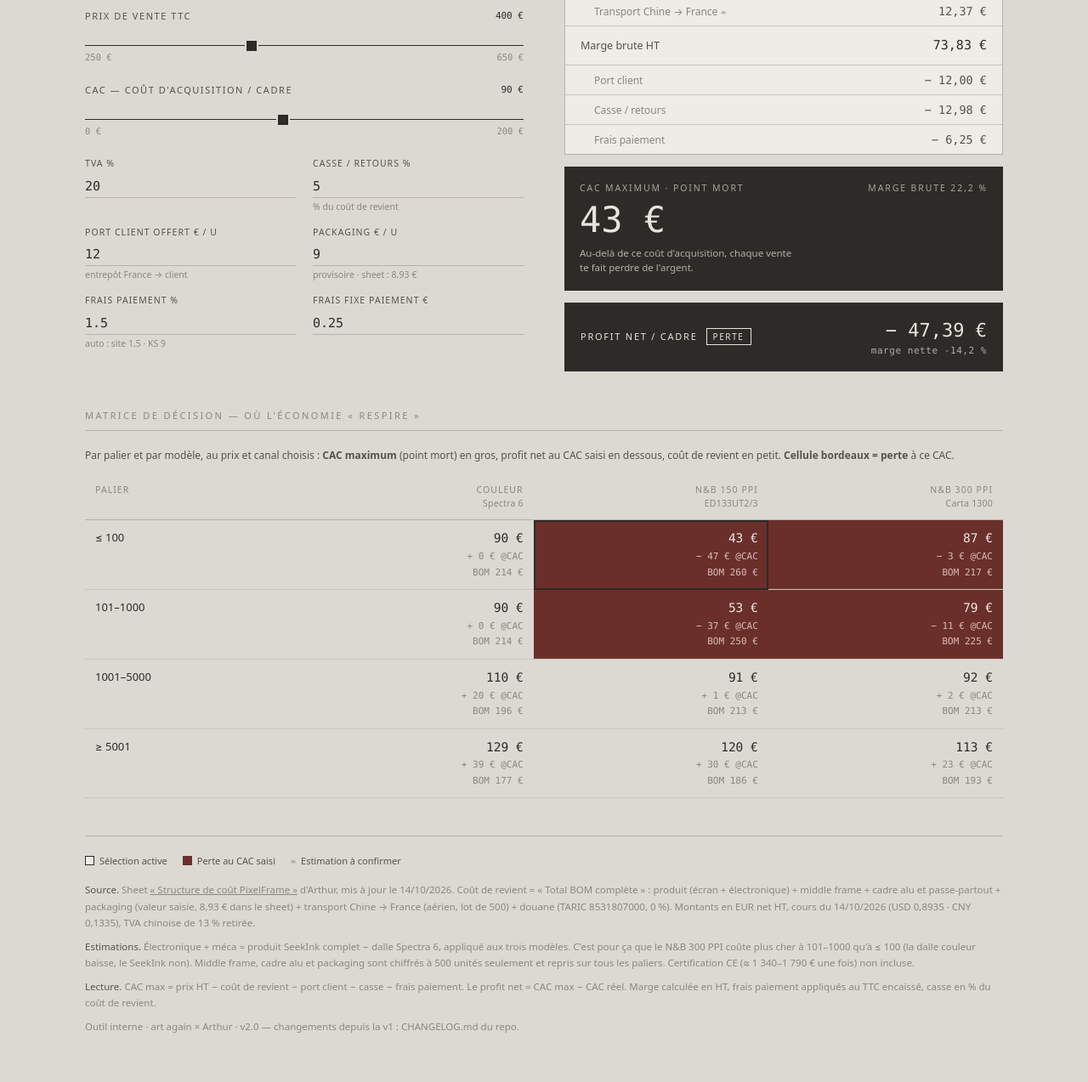
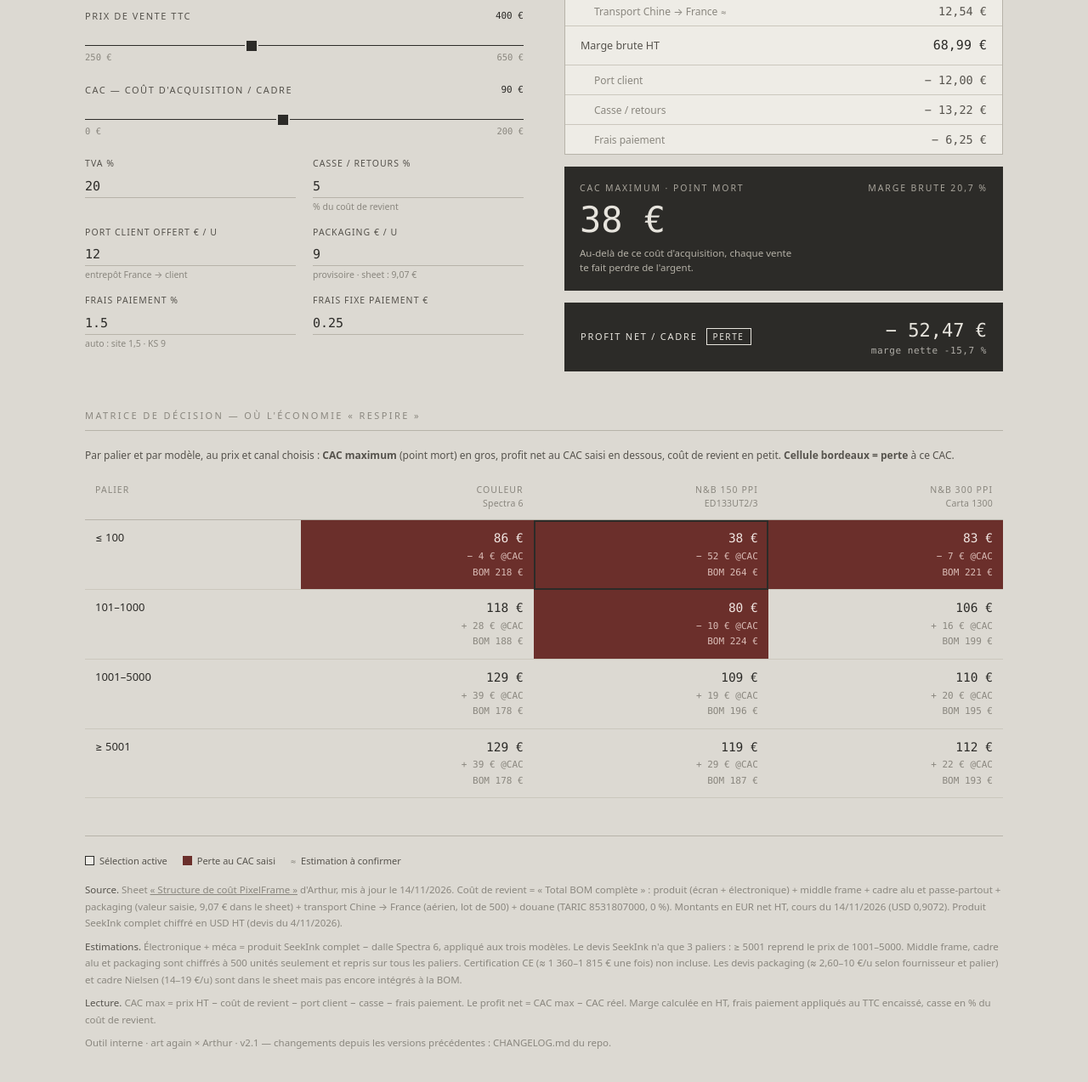
Before and after one commit to PiR777/artagain-pricing, a plain HTML site: page index.html in a window 1280 px wide. Shown: the part 601-1874 px from the top of the page at 85% size. Drawn offline with Linux system fonts and the light colour scheme.

Commit message:
v2.1 : BOM Arthur du 14/11/2026
- Nouveau devis SeekInk en USD HT (4/11) : palier 101–1000 −27 €, 1001–5000 −18 €
- Cours USD au 14/11/2026, frames, packaging et transport recalculés
- Footer : sources et points connus à jour, CHANGELOG 2.1.0

Co-Authored-By: Claude Opus 5.5 <noreply@anthropic.com>
Claude-Session: https://claude.ai/code/session_019FxDUPPxeHyDtvBpUiSLtq

```diff
--- a/index.html
+++ b/index.html
@@ -141,7 +141,7 @@
 
   <header>
     <div class="eyebrow">The Space · 13,3″ e-ink · économie unitaire</div>
-    <div class="brand"><em>art again</em><span class="version">v2.0 · BOM 14/10/2026</span></div>
+    <div class="brand"><em>art again</em><span class="version">v2.1 · BOM 14/11/2026</span></div>
     <p class="sub">Combien reste-t-il par cadre après le coût de revient, la logistique et l'acquisition. Le chiffre qui compte : le <b>CAC maximum</b> — ce que tu peux payer en pub avant de perdre de l'argent sur une vente.</p>
     <p class="src">Données : <a href="https://docs.google.com/spreadsheets/d/1enrAAC686xsUv9-664phko8rvRs_hjM1fLqqHbzYkqs/edit" target="_blank" rel="noopener">Structure de coût PixelFrame ↗</a> — sheet d'Arthur, accès sur invitation</p>
   </header>
@@ -208,7 +208,7 @@
         <div class="num-field">
           <label>Packaging € / u</label>
           <input type="number" id="pack" value="9" step="0.5" />
-          <div class="hint">provisoire · sheet : 8,93 €</div>
+          <div class="hint">provisoire · sheet : 9,07 €</div>
         </div>
         <div class="num-field">
           <label>Frais paiement %</label>
@@ -278,29 +278,29 @@
       <span><span class="swatch loss"></span>Perte au CAC saisi</span>
       <span><span class="est" style="margin:0 6px 0 0">≈</span>Estimation à confirmer</span>
     </div>
-    <p><b>Source.</b> Sheet <a href="https://docs.google.com/spreadsheets/d/1enrAAC686xsUv9-664phko8rvRs_hjM1fLqqHbzYkqs/edit" target="_blank" rel="noopener" style="color:inherit">« Structure de coût PixelFrame »</a> d'Arthur, mis à jour le 14/10/2026. Coût de revient = « Total BOM complète » : produit (écran + électronique) + middle frame + cadre alu et passe-partout + packaging (valeur saisie, 8,93 € dans le sheet) + transport Chine → France (aérien, lot de 500) + douane (TARIC 8531807000, 0 %). Montants en EUR net HT, cours du 14/10/2026 (USD 0,8935 · CNY 0,1335), TVA chinoise de 13 % retirée.</p>
-    <p><b>Estimations.</b> Électronique + méca = produit SeekInk complet − dalle Spectra 6, appliqué aux trois modèles. C'est pour ça que le N&amp;B 300 PPI coûte plus cher à 101–1000 qu'à ≤ 100 (la dalle couleur baisse, le SeekInk non). Middle frame, cadre alu et packaging sont chiffrés à 500 unités seulement et repris sur tous les paliers. Certification CE (≈ 1 340–1 790 € une fois) non incluse.</p>
+    <p><b>Source.</b> Sheet <a href="https://docs.google.com/spreadsheets/d/1enrAAC686xsUv9-664phko8rvRs_hjM1fLqqHbzYkqs/edit" target="_blank" rel="noopener" style="color:inherit">« Structure de coût PixelFrame »</a> d'Arthur, mis à jour le 14/11/2026. Coût de revient = « Total BOM complète » : produit (écran + électronique) + middle frame + cadre alu et passe-partout + packaging (valeur saisie, 9,07 € dans le sheet) + transport Chine → France (aérien, lot de 500) + douane (TARIC 8531807000, 0 %). Montants en EUR net HT, cours du 14/11/2026 (USD 0,9072). Produit SeekInk complet chiffré en USD HT (devis du 4/11/2026).</p>
+    <p><b>Estimations.</b> Électronique + méca = produit SeekInk complet − dalle Spectra 6, appliqué aux trois modèles. Le devis SeekInk n'a que 3 paliers : ≥ 5001 reprend le prix de 1001–5000. Middle frame, cadre alu et packaging sont chiffrés à 500 unités seulement et repris sur tous les paliers. Certification CE (≈ 1 360–1 815 € une fois) non incluse. Les devis packaging (≈ 2,60–10 €/u selon fournisseur et palier) et cadre Nielsen (14–19 €/u) sont dans le sheet mais pas encore intégrés à la BOM.</p>
     <p><b>Lecture.</b> CAC max = prix HT − coût de revient − port client − casse − frais paiement. Le profit net = CAC max − CAC réel. Marge calculée en HT, frais paiement appliqués au TTC encaissé, casse en % du coût de revient.</p>
-    <p>Outil interne · art again × Arthur · v2.0 — changements depuis la v1 : CHANGELOG.md du repo.</p>
+    <p>Outil interne · art again × Arthur · v2.1 — changements depuis les versions précédentes : CHANGELOG.md du repo.</p>
   </footer>
 
 </div>
 
 <script>
-// ---------- données (EUR net HT, sheet d'Arthur du 14/10/2026) ----------
+// ---------- données (EUR net HT, sheet d'Arthur du 14/11/2026) ----------
 const TIERS = ["≤ 100","101–1000","1001–5000","≥ 5001"];
 
 // « Total BOM complète » par modèle et par palier
 const TOTAL = {
-  couleur: [213.86, 213.86, 195.55, 177.12],
-  nb150:   [259.43, 249.60, 213.42, 186.05],
-  nb300:   [216.81, 224.85, 212.79, 192.57]
+  couleur: [218.14, 187.58, 177.72, 177.72],
+  nb150:   [264.41, 223.87, 195.87, 186.79],
+  nb300:   [221.14, 198.74, 195.23, 193.42]
 };
 // postes communs aux 3 modèles (chiffrés à 500 u, repris sur tous les paliers)
 const COMMON = {
-  frame: 8.93 + 9.83,   // middle frame housing + black aluminium frame & mat board
-  pack:  8.93,          // packaging du sheet (remplacé par la valeur saisie)
-  ship:  12.37,         // transport Chine → France, aérien, lot de 500
+  frame: 9.07 + 9.98,   // middle frame housing + black aluminium frame & mat board
+  pack:  9.07,          // packaging du sheet (remplacé par la valeur saisie)
+  ship:  12.54,         // transport Chine → France, aérien, lot de 500
   duty:  0              // TARIC 8531807000 : 0 %
 };
 const MODEL_LABEL = { couleur:"Couleur", nb150:"N&B 150 PPI", nb300:"N&B 300 PPI" };
```
Also changed, not shown: 1 other file.
